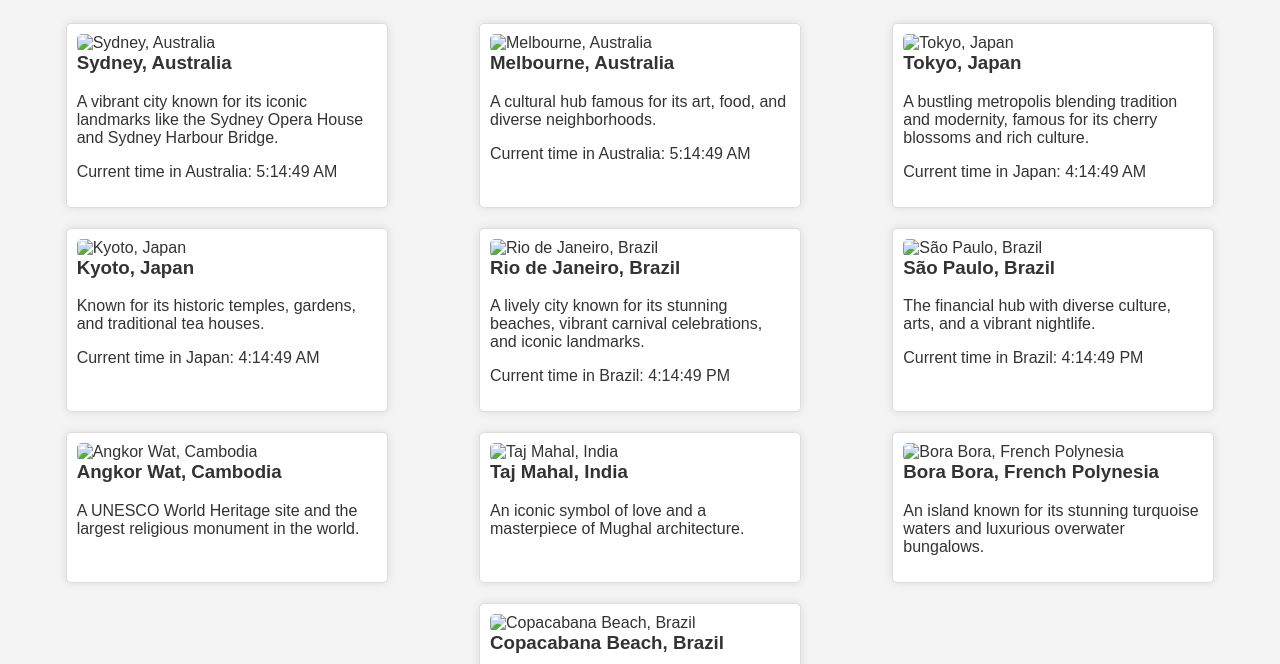
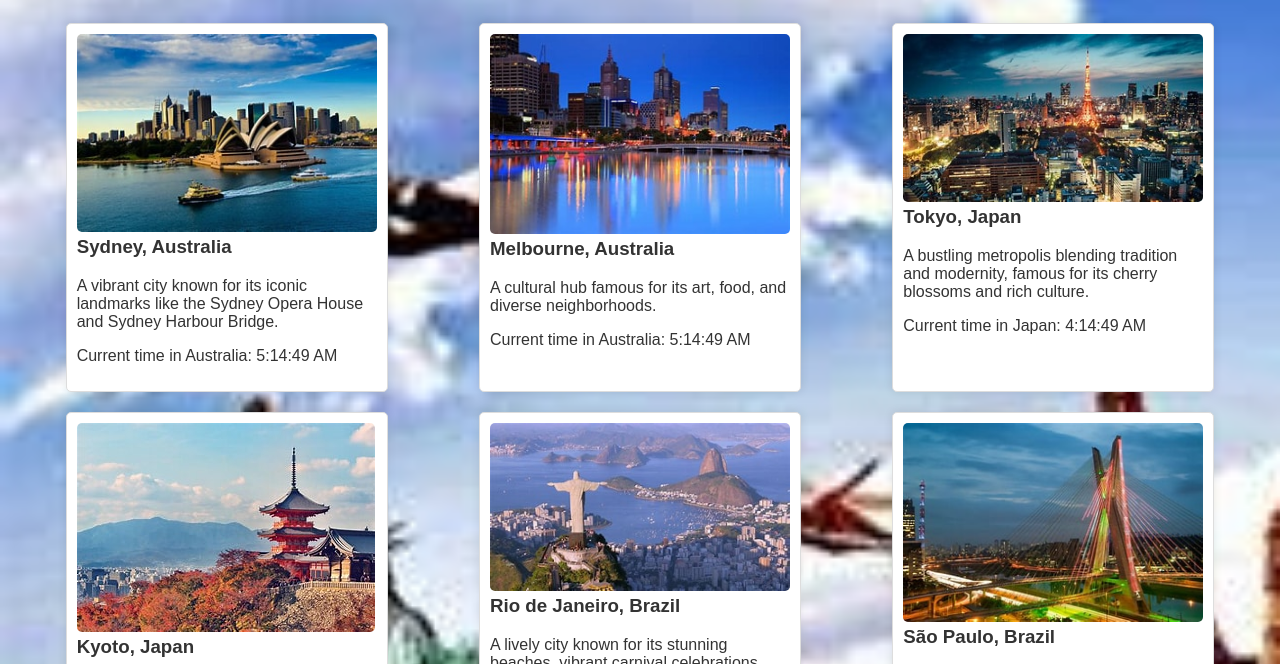
Before and after one commit to VladTca/travelRecommendation, a plain HTML site: page travel_recommendation.html in a window 1280 px wide. Shown: the part 205-869 px from the top of the page. Drawn offline with Linux system fonts and the light colour scheme.

Commit message:
🎨 Improve structure / format of the code.

```diff
--- a/travel_recommendation.html
+++ b/travel_recommendation.html
@@ -8,7 +8,9 @@
             font-family: Arial, sans-serif;
             margin: 0;
             padding: 0;
-            background-color: #f4f4f4;
+            background-image: url("OIP.jpg");
+            background-repeat: no-repeat;
+            background-size: cover;
             color: #333;
         }
 
--- a/travel_recommendation_api.json
+++ b/travel_recommendation_api.json
@@ -6,12 +6,12 @@
             "cities": [
                 {
                     "name": "Sydney, Australia",
-                    "imageUrl": "enter_your_image_for_sydney.jpg",
+                    "imageUrl": "sidney.jpg",
                     "description": "A vibrant city known for its iconic landmarks like the Sydney Opera House and Sydney Harbour Bridge."
                 },
                 {
                     "name": "Melbourne, Australia",
-                    "imageUrl": "enter_your_image_for_melbourne.jpg",
+                    "imageUrl": "melborne.jpg",
                     "description": "A cultural hub famous for its art, food, and diverse neighborhoods."
                 }
             ]
@@ -22,12 +22,12 @@
             "cities": [
                 {
                     "name": "Tokyo, Japan",
-                    "imageUrl": "enter_your_image_for_tokyo.jpg",
+                    "imageUrl": "tokyo.jpg",
                     "description": "A bustling metropolis blending tradition and modernity, famous for its cherry blossoms and rich culture."
                 },
                 {
                     "name": "Kyoto, Japan",
-                    "imageUrl": "enter_your_image_for_kyoto.jpg",
+                    "imageUrl": "kioto.jpg",
                     "description": "Known for its historic temples, gardens, and traditional tea houses."
                 }
             ]
@@ -38,12 +38,12 @@
             "cities": [
                 {
                     "name": "Rio de Janeiro, Brazil",
-                    "imageUrl": "enter_your_image_for_rio.jpg",
+                    "imageUrl": "rio.jpg",
                     "description": "A lively city known for its stunning beaches, vibrant carnival celebrations, and iconic landmarks."
                 },
                 {
                     "name": "São Paulo, Brazil",
-                    "imageUrl": "enter_your_image_for_sao-paulo.jpg",
+                    "imageUrl": "paolo.jpg",
                     "description": "The financial hub with diverse culture, arts, and a vibrant nightlife."
                 }
             ]
@@ -53,13 +53,13 @@
         {
             "id": 1,
             "name": "Angkor Wat, Cambodia",
-            "imageUrl": "enter_your_image_for_angkor-wat.jpg",
+            "imageUrl": "wat.jpg",
             "description": "A UNESCO World Heritage site and the largest religious monument in the world."
         },
         {
             "id": 2,
             "name": "Taj Mahal, India",
-            "imageUrl": "enter_your_image_for_taj-mahal.jpg",
+            "imageUrl": "th.jpg",
             "description": "An iconic symbol of love and a masterpiece of Mughal architecture."
         }
     ],
@@ -67,13 +67,13 @@
         {
             "id": 1,
             "name": "Bora Bora, French Polynesia",
-            "imageUrl": "enter_your_image_for_bora-bora.jpg",
+            "imageUrl": "bora.jpg",
             "description": "An island known for its stunning turquoise waters and luxurious overwater bungalows."
         },
         {
             "id": 2,
             "name": "Copacabana Beach, Brazil",
-            "imageUrl": "enter_your_image_for_copacabana.jpg",
+            "imageUrl": "beach.jpg",
             "description": "A famous beach in Rio de Janeiro, Brazil, with a vibrant atmosphere and scenic views."
         }
     ]
```
Also changed, not shown: OIP.jpg (added), beach.jpg (added), bora.jpg (added), kioto.jpg (added), melborne.jpg (added), paolo.jpg (added), rio.jpg (added), sidney.jpg (added), th.jpg (added), tokyo.jpg (added), wat.jpg (added).
